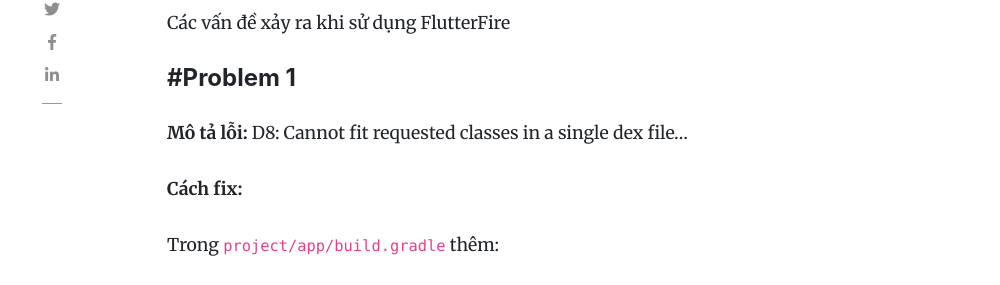
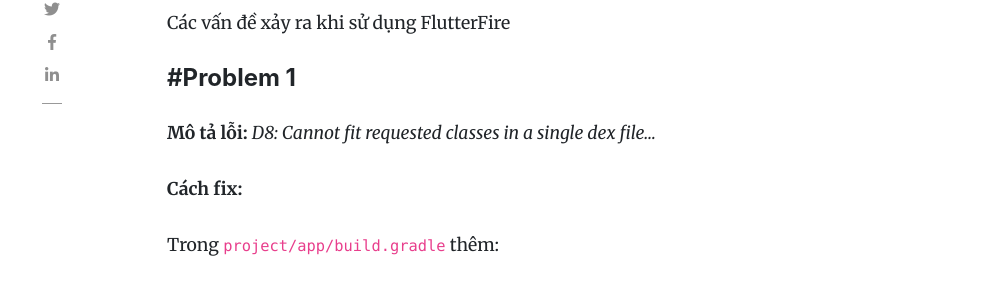
Before and after one commit to tuitucode/tuitucode.github.io, a Jekyll site: the page built from _posts/2019-11-01-flutter-problem-guide.md, in a window 1280 px wide and 900 px high, scrolled down 395 px. Shown: the part 136-421 px from the top of the window, without its empty margins (118-1118 px from the left). Built offline with Jekyll 4.4.1, drawn with Linux system fonts in a browser that asks for light colours; nearby versions of some CDN libraries; comment, search, counter and statistics services are not loaded.

```diff
--- a/_posts/2019-11-01-flutter-problem-guide.md
+++ b/_posts/2019-11-01-flutter-problem-guide.md
@@ -15,7 +15,7 @@ Hi~! Bài viết này hướng dẫn cách khắc phục các lỗi mình từ g
 ### Flutter x Firebase
 Các vấn đề xảy ra khi sử dụng FlutterFire
 #### #Problem 1
-**Mô tả lỗi:** D8: Cannot fit requested classes in a single dex file...
+**Mô tả lỗi:** _D8: Cannot fit requested classes in a single dex file..._
 
 **Cách fix:**
 
@@ -63,7 +63,7 @@ dependencies {
 - Chạy 2 lệnh cmd lần lượt là `flutter clean` và `flutter pub upgrade`.
 
 #### #Problem 3
-**Mô tả lỗi:** Android dependency 'androidx.core:core' has different version for the compile (1.0.0) and runtime (1.0.1) classpath. You should manually set the same version via DependencyResolution
+**Mô tả lỗi:** _Android dependency 'androidx.core:core' has different version for the compile (1.0.0) and runtime (1.0.1) classpath. You should manually set the same version via DependencyResolution_
 
 **Cách fix:**
 Trong `android/build.gradle` thêm:
```
